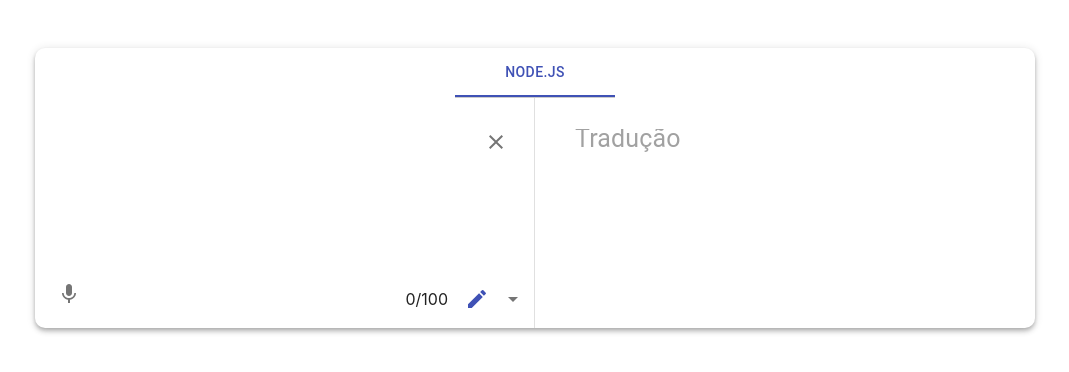
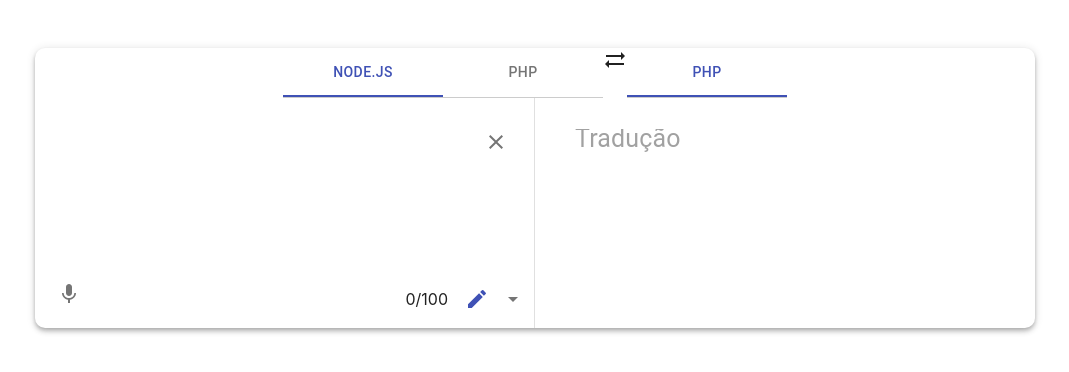
Before and after one commit to JimmyStarling/transpiler-translator, a React (Create React App) app: page / in a window 1280 px wide. Shown: the top 372 px of the page, without its empty margins (105-1174 px from the left). Built offline with nearby package versions, Linux system fonts and the light colour scheme.

Commit message:
Adding dynamic tabs and icon bettween.

```diff
--- a/src/components/Headbar.js
+++ b/src/components/Headbar.js
@@ -4,6 +4,7 @@ import Tab from '@material-ui/core/Tab';
 import Tabs from '@material-ui/core/Tabs';
 
 import { useStyles } from '../styles/global';
+import { Box } from '@material-ui/core/Box';
 
 export const Headbar = (props) => {
     const [value, setValue] = React.useState(0);
@@ -22,18 +23,30 @@ export const Headbar = (props) => {
                 onChange={handleChange}
                 indicatorColor="primary"
                 textColor="primary"
-            centered
             >
                 {itemsArray
                     .map((val, index) => {
-                var count = 0;
-                if(val.id !== 1 && val.id !== 2){
-                    count++;
+                        while(index <= 3){
                             return (<Tab key={val.id} label={val.lang} />);
-                } else if ( count > 3 ){
-                    return (<Tab key={val.id} icon={<SyncAltIcon />} />);
                         }
-                return index;
+                    })
+                }
+            </Tabs>
+            <SyncAltIcon />
+            <Tabs
+                className={classes.tabs}
+                value={value}
+                onChange={handleChange}
+                indicatorColor="primary"
+                textColor="primary"
+            >
+                {itemsArray
+                    .map((val, index) => {
+                        if(index !== 0){
+                            while(index <= 3){
+                                return (<Tab key={val.id} label={val.lang} />);
+                            }
+                        }
                     })
                 }
             </Tabs>
```
Lines whose indentation alone changed are shown as unchanged.
